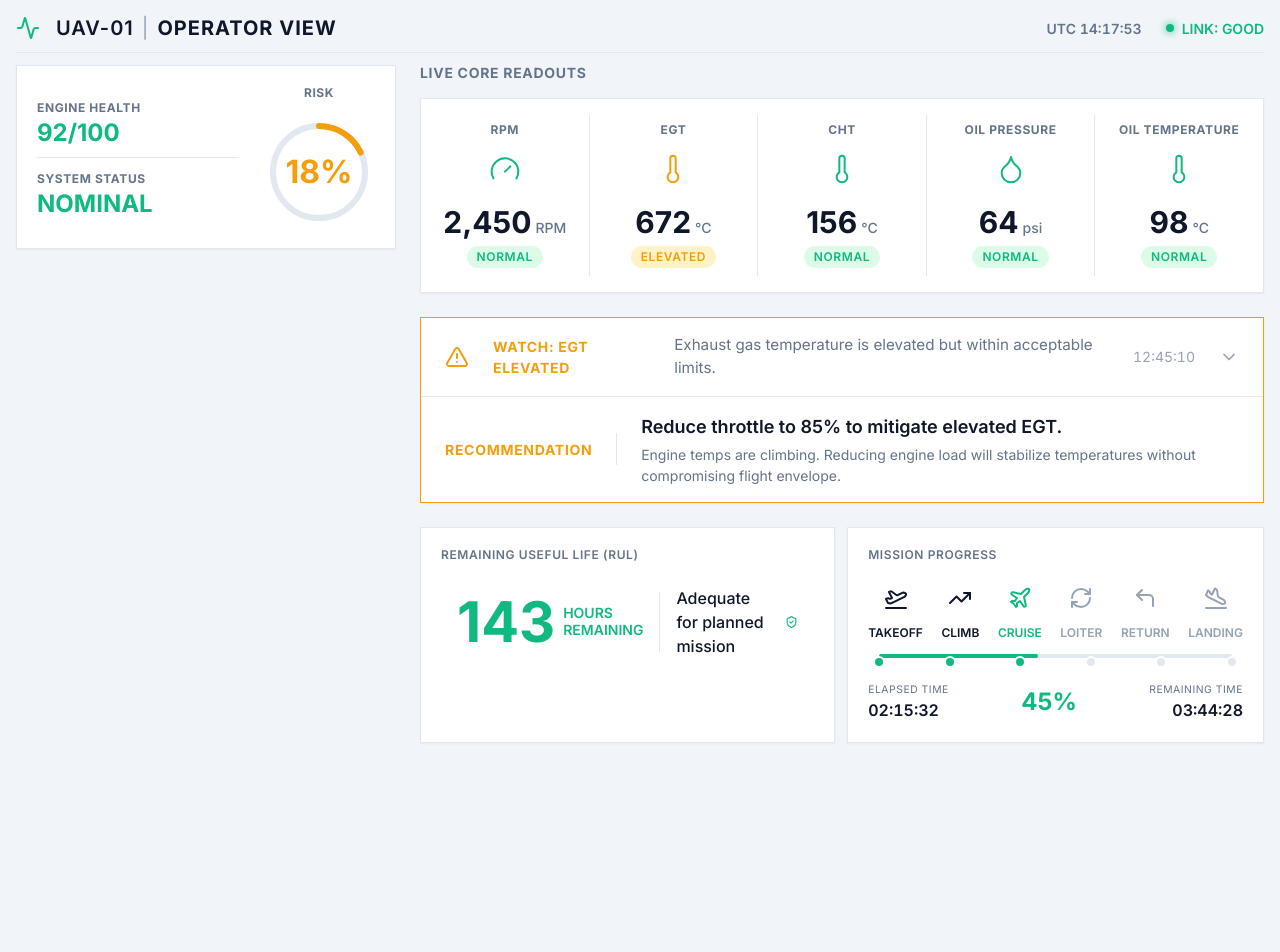
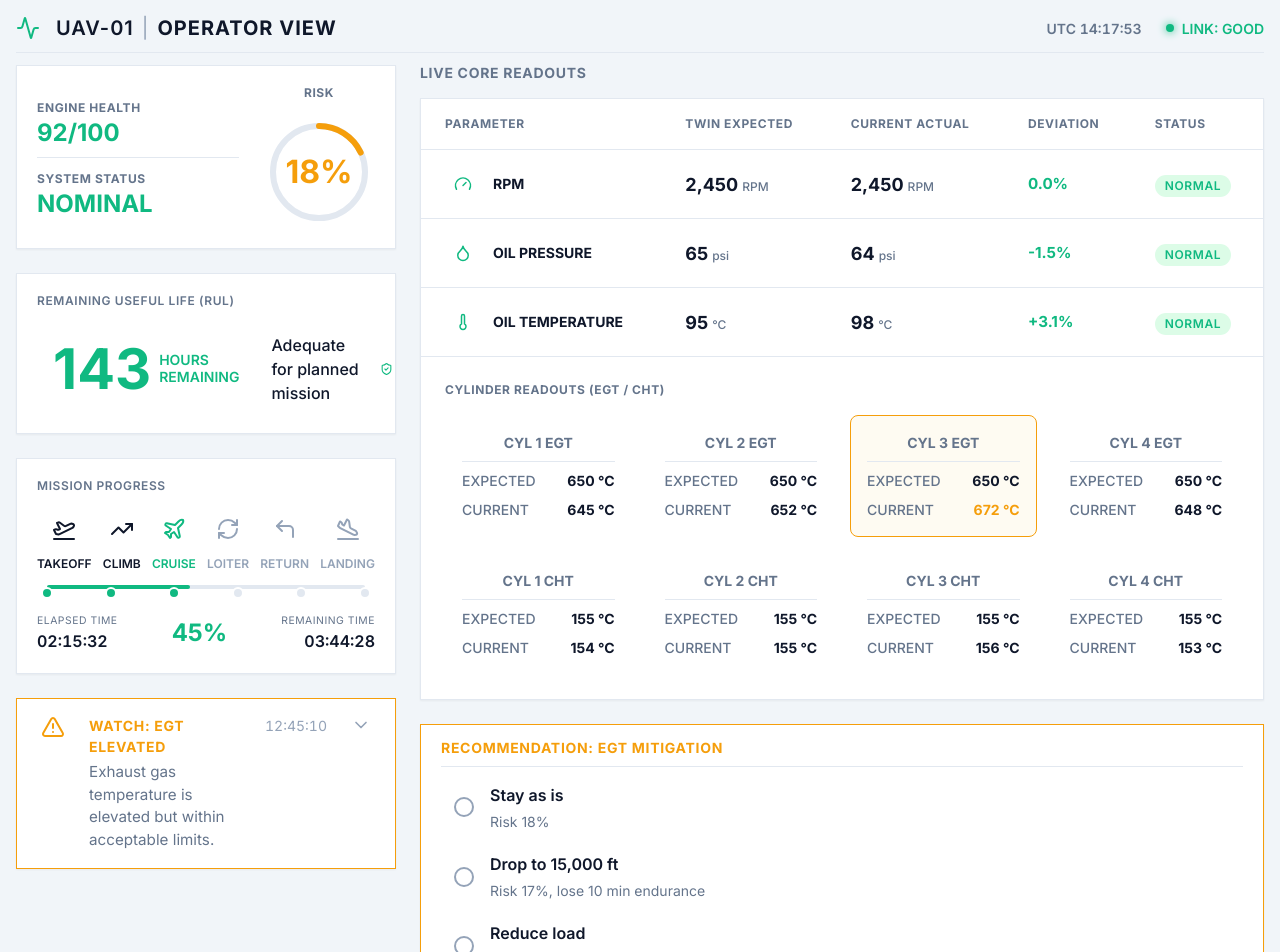
Before and after one commit to Raatwik/Hermes, a React (Vite) app in the folder frontend/: page /operator in a window 1280 px wide. Shown: the top 952 px of the page. Before the commit the page ends 800 px from the top, so only its background shows below. Built offline with nearby package versions, Linux system fonts and the light colour scheme.

Commit message:
feat: implement reusable status, telemetry, and alert UI components for the operator dashboard

```diff
--- a/frontend/src/components/widgets/MissionWidgets.css
+++ b/frontend/src/components/widgets/MissionWidgets.css
@@ -215,46 +215,149 @@
 /* Recommendation Banner */
 .recommendation-banner {
   display: flex;
-  align-items: center;
-  padding: 1rem 1.5rem;
+  flex-direction: column;
+  padding: 0.75rem 1.25rem;
   background-color: var(--bg-card);
   border: 1px solid var(--border-color);
   border-radius: 0;
   box-shadow: var(--shadow-sm);
-  gap: 1.5rem;
+  gap: 0.5rem;
 }
 
-.rec-icon-wrapper {
+.rec-header {
   display: flex;
   align-items: center;
-  justify-content: center;
+  width: 100%;
 }
 
 .rec-title {
   font-weight: 700;
   font-size: 0.875rem;
   letter-spacing: 0.05em;
+  text-transform: uppercase;
 }
 
 .rec-divider {
-  width: 1px;
-  height: 32px;
+  width: 100%;
+  height: 1px;
   background-color: var(--border-color);
+  margin: 0;
 }
 
-.rec-content {
+.rec-options {
+  display: flex;
+  flex-direction: column;
+  gap: 0.35rem;
+  width: 100%;
+}
+
+.rec-option {
+  display: flex;
+  align-items: center;
+  gap: 1rem;
+  padding: 0.4rem 0.75rem;
+  background-color: var(--bg-hover);
+  border-radius: 6px;
+  cursor: pointer;
+  border: 1px solid transparent;
+  transition: all 0.2s ease;
+}
+
+.rec-option:hover {
+  background-color: rgba(255, 255, 255, 0.05);
+}
+
+.rec-option.selected {
+  border-color: var(--color-warning);
+  background-color: rgba(234, 179, 8, 0.05);
+}
+
+.rec-option-radio {
+  width: 20px;
+  height: 20px;
+  border-radius: 50%;
+  border: 2px solid var(--text-muted);
+  display: flex;
+  align-items: center;
+  justify-content: center;
+}
+
+.rec-option.selected .rec-option-radio {
+  border-color: var(--color-warning);
+}
+
+.radio-inner {
+  width: 10px;
+  height: 10px;
+  border-radius: 50%;
+  background-color: transparent;
+  transition: background-color 0.2s ease;
+}
+
+.radio-inner.active {
+  background-color: var(--color-warning);
+}
+
+.rec-option-content {
   display: flex;
   flex-direction: column;
   gap: 0.25rem;
 }
 
-.rec-text {
-  font-size: 1.125rem;
+.rec-action {
+  font-size: 1rem;
   font-weight: 600;
   color: var(--text-primary);
 }
 
-.rec-subtext {
+.rec-consequence {
   font-size: 0.875rem;
   color: var(--text-secondary);
 }
+
+.rec-actions-footer {
+  display: flex;
+  justify-content: flex-end;
+  width: 100%;
+  margin-top: 0.25rem;
+}
+
+.btn-execute {
+  background-color: var(--color-warning);
+  color: #111;
+  border: none;
+  padding: 0.35rem 1.25rem;
+  border-radius: 4px;
+  font-weight: 700;
+  font-size: 0.8rem;
+  cursor: pointer;
+  transition: opacity 0.2s;
+}
+
+.btn-execute:hover {
+  opacity: 0.9;
+}
+
+.btn-execute:disabled {
+  background-color: var(--bg-hover);
+  color: var(--text-muted);
+  cursor: not-allowed;
+}
+
+.btn-execute.btn-success {
+  background-color: var(--color-good) !important;
+  color: #fff !important;
+  opacity: 1 !important;
+}
+
+.recommendation-banner.executed .rec-option {
+  opacity: 0.6;
+}
+
+.recommendation-banner.executed .rec-option.selected {
+  opacity: 1;
+}
+
+.rec-option.disabled {
+  cursor: not-allowed;
+}
--- a/frontend/src/components/widgets/MissionWidgets.jsx
+++ b/frontend/src/components/widgets/MissionWidgets.jsx
@@ -1,4 +1,4 @@
-import React from 'react';
+import React, { useState } from 'react';
 import { ShieldCheck, CheckCircle2 } from 'lucide-react';
 import './MissionWidgets.css';
 
@@ -71,16 +71,53 @@ export function MissionProgress({ phases, currentPhaseIndex, progressPercent, el
   );
 }
 
-export function RecommendationBanner({ title, text, subtext, isGood }) {
+export function RecommendationBanner({ title, options, isGood }) {
+  const [selectedOption, setSelectedOption] = useState(null);
+  const [isExecuting, setIsExecuting] = useState(false);
+  const [isExecuted, setIsExecuted] = useState(false);
   const titleColor = isGood ? 'text-good' : 'text-warning';
 
+  const handleExecute = () => {
+    setIsExecuting(true);
+    setTimeout(() => {
+      setIsExecuting(false);
+      setIsExecuted(true);
+    }, 1500);
+  };
+
   return (
-    <div className="recommendation-banner">
-      <div className={`rec-title ${titleColor}`}>{title}</div>
+    <div className={`recommendation-banner interactive ${isExecuted ? 'executed' : ''}`}>
+      <div className="rec-header">
+        <div className={`rec-title ${titleColor}`}>{title}</div>
+      </div>
       <div className="rec-divider"></div>
-      <div className="rec-content">
-        <span className="rec-text">{text}</span>
-        <span className="rec-subtext">{subtext}</span>
+      <div className="rec-options">
+        {options.map((opt, idx) => (
+          <div
+            key={idx}
+            className={`rec-option ${selectedOption === idx ? 'selected' : ''} ${isExecuted || isExecuting ? 'disabled' : ''}`}
+            onClick={() => {
+              if (!isExecuted && !isExecuting) setSelectedOption(idx);
+            }}
+          >
+            <div className="rec-option-radio">
+              <div className={`radio-inner ${selectedOption === idx ? 'active' : ''}`}></div>
+            </div>
+            <div className="rec-option-content">
+              <span className="rec-action">{opt.action}</span>
+              <span className="rec-consequence">{opt.consequence}</span>
+            </div>
+          </div>
+        ))}
+      </div>
+      <div className="rec-actions-footer">
+        <button
+          className={`btn-execute ${isExecuted ? 'btn-success' : ''}`}
+          disabled={selectedOption === null || isExecuting || isExecuted}
+          onClick={handleExecute}
+        >
+          {isExecuting ? 'TRANSMITTING...' : isExecuted ? 'COMMAND SENT' : 'EXECUTE'}
+        </button>
       </div>
     </div>
   );
--- a/frontend/src/components/widgets/Widgets.css
+++ b/frontend/src/components/widgets/Widgets.css
@@ -360,3 +360,157 @@
   font-size: 2rem;
   font-weight: 700;
 }
+
+/* Telemetry Table */
+.telemetry-table-wrapper {
+  width: 100%;
+}
+
+.telemetry-table {
+  width: 100%;
+  border-collapse: collapse;
+  text-align: left;
+}
+
+.telemetry-table th {
+  padding: 1rem 1.5rem;
+  font-size: 0.75rem;
+  color: var(--text-secondary);
+  text-transform: uppercase;
+  letter-spacing: 0.05em;
+  font-weight: 700;
+  border-bottom: 1px solid var(--border-color);
+  white-space: nowrap;
+}
+
+.telemetry-table td {
+  padding: 1rem 1.5rem;
+  border-bottom: 1px solid var(--border-color);
+  vertical-align: middle;
+}
+
+.telemetry-row:hover {
+  background-color: rgba(255, 255, 255, 0.02);
+}
+
+.telemetry-table tr:last-child td {
+  border-bottom: none;
+}
+
+.param-cell {
+  display: flex;
+  align-items: center;
+  gap: 0.75rem;
+}
+
+.param-icon {
+  display: flex;
+  align-items: center;
+  justify-content: center;
+  width: 36px;
+  height: 36px;
+  background-color: var(--bg-hover);
+  border-radius: 8px;
+}
+
+.param-title {
+  font-weight: 700;
+  font-size: 0.875rem;
+  white-space: nowrap;
+}
+
+.value-cell {
+  white-space: nowrap;
+}
+
+.value-cell .value-main {
+  font-size: 1.125rem;
+  font-weight: 700;
+}
+
+.value-cell .value-unit {
+  font-size: 0.75rem;
+  color: var(--text-secondary);
+  margin-left: 0.25rem;
+  font-weight: 500;
+}
+
+.deviation-cell {
+  font-weight: 700;
+  font-size: 0.95rem;
+  white-space: nowrap;
+}
+
+.status-cell {
+  white-space: nowrap;
+}
+
+/* Cylinder Sub-table */
+.telemetry-subsection-header td {
+  padding: 1.5rem 1.5rem 0.5rem 1.5rem;
+  border-bottom: none;
+}
+
+.subsection-title {
+  font-size: 0.75rem;
+  color: var(--text-secondary);
+  font-weight: 700;
+  letter-spacing: 0.05em;
+}
+
+.cylinder-cell {
+  padding: 0.5rem 1.5rem 1.5rem 1.5rem !important;
+}
+
+.cylinder-grid-8 {
+  display: grid;
+  grid-template-columns: repeat(4, 1fr);
+  gap: 1rem;
+}
+
+.cylinder-card {
+  background-color: var(--bg-hover);
+  border-radius: 8px;
+  padding: 1rem;
+  display: flex;
+  flex-direction: column;
+  gap: 0.5rem;
+  border: 1px solid transparent;
+  transition: all 0.2s ease;
+}
+
+.cylinder-card.has-warning {
+  border-color: var(--color-warning);
+  background-color: rgba(234, 179, 8, 0.05);
+}
+
+.cyl-header {
+  font-size: 0.875rem;
+  font-weight: 700;
+  color: var(--text-secondary);
+  border-bottom: 1px solid var(--border-color);
+  padding-bottom: 0.5rem;
+  text-align: center;
+}
+
+.cyl-data {
+  display: flex;
+  flex-direction: column;
+  gap: 0.5rem;
+}
+
+.cyl-data-row {
+  display: flex;
+  justify-content: space-between;
+  align-items: center;
+  font-size: 0.875rem;
+}
+
+.cyl-label {
+  color: var(--text-secondary);
+  font-weight: 500;
+}
+
+.cyl-val {
+  font-weight: 700;
+}
--- a/frontend/src/components/widgets/Widgets.jsx
+++ b/frontend/src/components/widgets/Widgets.jsx
@@ -198,3 +198,77 @@ export function SidebarSummaryPanel({ engineHealth, systemStatus, riskValue, ris
     </div>
   );
 }
+
+export function TelemetryTable({ data, cylinderMetrics }) {
+  return (
+    <div className="telemetry-table-wrapper">
+      <table className="telemetry-table">
+        <thead>
+          <tr>
+            <th>PARAMETER</th>
+            <th>TWIN EXPECTED</th>
+            <th>CURRENT ACTUAL</th>
+            <th>DEVIATION</th>
+            <th>STATUS</th>
+          </tr>
+        </thead>
+        <tbody>
+          {data.map((item, idx) => (
+            <tr key={idx} className="telemetry-row">
+              <td className="param-cell">
+                <div className={`param-icon text-${item.colorClass}`}>
+                  <item.icon size={18} />
+                </div>
+                <span className="param-title">{item.title}</span>
+              </td>
+              <td className="value-cell">
+                <span className="value-main">{item.expected}</span>
+                <span className="value-unit">{item.unit}</span>
+              </td>
+              <td className="value-cell">
+                <span className="value-main">{item.current}</span>
+                <span className="value-unit">{item.unit}</span>
+              </td>
+              <td className={`deviation-cell text-${item.colorClass}`}>
+                {item.deviation}
+              </td>
+              <td className="status-cell">
+                <div className={`badge badge-${item.colorClass}`}>{item.status}</div>
+              </td>
+            </tr>
+          ))}
+          {cylinderMetrics && (
+            <>
+              <tr className="telemetry-subsection-header">
+                <td colSpan="5">
+                  <div className="subsection-title">CYLINDER READOUTS (EGT / CHT)</div>
+                </td>
+              </tr>
+              <tr className="telemetry-row cylinder-row">
+                <td colSpan="5" className="cylinder-cell">
+                  <div className="cylinder-grid-8">
+                    {cylinderMetrics.map((metric, idx) => (
+                      <div key={idx} className={`cylinder-card ${metric.isWarning ? 'has-warning' : ''}`}>
+                        <div className="cyl-header">CYL {metric.cyl} {metric.type}</div>
+                        <div className="cyl-data">
+                          <div className="cyl-data-row">
+                            <span className="cyl-label">EXPECTED</span>
+                            <span className="cyl-val">{metric.expected} {metric.unit}</span>
+                          </div>
+                          <div className="cyl-data-row">
+                            <span className="cyl-label">CURRENT</span>
+                            <span className={`cyl-val ${metric.isWarning ? 'text-warning' : ''}`}>{metric.current} {metric.unit}</span>
+                          </div>
+                        </div>
+                      </div>
+                    ))}
+                  </div>
+                </td>
+              </tr>
+            </>
+          )}
+        </tbody>
+      </table>
+    </div>
+  );
+}
--- a/frontend/src/views/Operator/OperatorDashboard.css
+++ b/frontend/src/views/Operator/OperatorDashboard.css
@@ -13,6 +13,7 @@
 .dashboard-sidebar {
   display: flex;
   flex-direction: column;
+  gap: 1.5rem;
 }
 
 .vertical-status-panel {
@@ -46,21 +47,19 @@
   font-weight: 700;
 }
 
-.readouts-panel {
-  display: flex;
-  justify-content: space-between;
-  align-items: stretch;
+.telemetry-table-card {
   padding: 0;
-}
-
-.readout-divider {
-  width: 1px;
-  background-color: var(--border-color);
-  margin: 1rem 0;
+  overflow-x: auto;
 }
 
 .bottom-row {
   grid-template-columns: 1fr 2fr;
+}
+
+.bottom-content-grid {
+  display: grid;
+  grid-template-columns: 1fr;
+  gap: 1.5rem;
 }
 
 .advisory-panel {
@@ -79,10 +78,14 @@
   background-color: transparent;
 }
 
-.advisory-divider {
-  height: 1px;
-  background-color: var(--border-color);
-  margin: 0;
+.sidebar-alert .alert-content {
+  flex-direction: column;
+  align-items: flex-start;
+  gap: 0.25rem;
+}
+
+.sidebar-alert .alert-banner {
+  align-items: flex-start;
 }
 
 /* Make sure the core readouts section is cleanly spaced */
@@ -95,11 +98,11 @@
   .dashboard-columns {
     grid-template-columns: 320px 1fr;
   }
-  .readouts-panel {
-    flex-wrap: wrap;
+  .telemetry-table-card {
+    overflow-x: auto;
   }
-  .readout-divider {
-    display: none;
+  .bottom-content-grid {
+    grid-template-columns: 1fr;
   }
   .telemetry-item {
     flex: 1 1 calc(33% - 1rem);
--- a/frontend/src/views/Operator/OperatorDashboard.jsx
+++ b/frontend/src/views/Operator/OperatorDashboard.jsx
@@ -1,6 +1,6 @@
 import React from 'react';
 import OperatorLayout from '../../components/layout/OperatorLayout';
-import { SidebarSummaryPanel, AlertBanner, TelemetryItem } from '../../components/widgets/Widgets';
+import { SidebarSummaryPanel, AlertBanner, TelemetryTable } from '../../components/widgets/Widgets';
 import { RulWidget, MissionProgress, RecommendationBanner } from '../../components/widgets/MissionWidgets';
 import {
   Settings, ShieldAlert, CheckCircle2,
@@ -10,6 +10,23 @@ import {
 import './OperatorDashboard.css';
 
 export default function OperatorDashboard() {
+  const telemetryData = [
+    { title: 'RPM', expected: '2,450', current: '2,450', deviation: '0.0%', unit: 'RPM', status: 'NORMAL', icon: Gauge, colorClass: 'good' },
+    { title: 'OIL PRESSURE', expected: '65', current: '64', deviation: '-1.5%', unit: 'psi', status: 'NORMAL', icon: Droplet, colorClass: 'good' },
+    { title: 'OIL TEMPERATURE', expected: '95', current: '98', deviation: '+3.1%', unit: '°C', status: 'NORMAL', icon: Thermometer, colorClass: 'good' }
+  ];
+
+  const cylinderMetrics = [
+    { type: 'EGT', cyl: 1, expected: 650, current: 645, isWarning: false, unit: '°C' },
+    { type: 'EGT', cyl: 2, expected: 650, current: 652, isWarning: false, unit: '°C' },
+    { type: 'EGT', cyl: 3, expected: 650, current: 672, isWarning: true, unit: '°C' },
+    { type: 'EGT', cyl: 4, expected: 650, current: 648, isWarning: false, unit: '°C' },
+    { type: 'CHT', cyl: 1, expected: 155, current: 154, isWarning: false, unit: '°C' },
+    { type: 'CHT', cyl: 2, expected: 155, current: 155, isWarning: false, unit: '°C' },
+    { type: 'CHT', cyl: 3, expected: 155, current: 156, isWarning: false, unit: '°C' },
+    { type: 'CHT', cyl: 4, expected: 155, current: 153, isWarning: false, unit: '°C' }
+  ];
+
   const missionPhases = [
     { name: 'TAKEOFF', icon: PlaneTakeoff },
     { name: 'CLIMB', icon: TrendingUp },
@@ -54,6 +71,21 @@ export default function OperatorDashboard() {
             riskValue="18%"
             riskColorClass="warning"
           />
+          <RulWidget
+            hours={143}
+            text="Adequate for planned mission"
+            isGood={true}
+          />
+          <MissionProgress
+            phases={missionPhases}
+            currentPhaseIndex={2}
+            progressPercent={45}
+            elapsed="02:15:32"
+            remaining="03:44:28"
+          />
+          <div className="card advisory-panel sidebar-alert">
+            <AlertBanner warnings={mockWarnings} />
+          </div>
         </aside>
 
         {/* Right Main Content */}
@@ -61,46 +93,26 @@ export default function OperatorDashboard() {
           {/* Live Core Readouts */}
           <div className="core-readouts-section">
             <h3 className="section-title">LIVE CORE READOUTS</h3>
-        <div className="card readouts-panel">
-          <TelemetryItem title="RPM" value="2,450" unit="RPM" status="NORMAL" icon={Gauge} colorClass="good" />
-          <div className="readout-divider"></div>
-          <TelemetryItem title="EGT" value="672" unit="°C" status="ELEVATED" icon={Thermometer} colorClass="warning" />
-          <div className="readout-divider"></div>
-          <TelemetryItem title="CHT" value="156" unit="°C" status="NORMAL" icon={Thermometer} colorClass="good" />
-          <div className="readout-divider"></div>
-          <TelemetryItem title="OIL PRESSURE" value="64" unit="psi" status="NORMAL" icon={Droplet} colorClass="good" />
-          <div className="readout-divider"></div>
-          <TelemetryItem title="OIL TEMPERATURE" value="98" unit="°C" status="NORMAL" icon={Thermometer} colorClass="good" />
+        <div className="card telemetry-table-card">
+          <TelemetryTable data={telemetryData} cylinderMetrics={cylinderMetrics} />
         </div>
       </div>
 
-      {/* Advisory Panel */}
-      <div className="card advisory-panel">
-        <AlertBanner warnings={mockWarnings} />
-        <div className="advisory-divider"></div>
-        <RecommendationBanner
-          title="RECOMMENDATION"
-          text="Reduce throttle to 85% to mitigate elevated EGT."
-          subtext="Engine temps are climbing. Reducing engine load will stabilize temperatures without compromising flight envelope."
-          isGood={false}
-        />
+      {/* Bottom Content Area */}
+      <div className="bottom-content-grid">
+        {/* Recommendation Panel */}
+        <div className="card advisory-panel">
+          <RecommendationBanner
+            title="RECOMMENDATION: EGT MITIGATION"
+            options={[
+              { action: "Stay as is", consequence: "Risk 18%" },
+              { action: "Drop to 15,000 ft", consequence: "Risk 17%, lose 10 min endurance" },
+              { action: "Reduce load", consequence: "Risk 12%, lose 20 min endurance" }
+            ]}
+            isGood={false}
+          />
+        </div>
       </div>
-
-      {/* Bottom Widgets Row */}
-      <div className="dashboard-grid bottom-row">
-        <RulWidget
-          hours={143}
-          text="Adequate for planned mission"
-          isGood={true}
-        />
-        <MissionProgress
-          phases={missionPhases}
-          currentPhaseIndex={2}
-          progressPercent={45}
-          elapsed="02:15:32"
-          remaining="03:44:28"
-        />
-        </div>
         </div>
       </div>
     </OperatorLayout>
```
